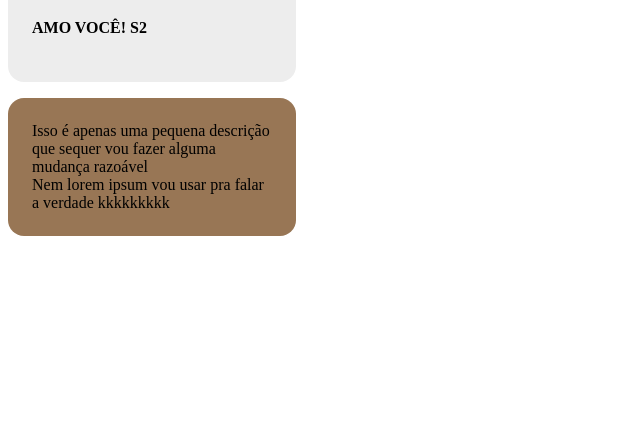
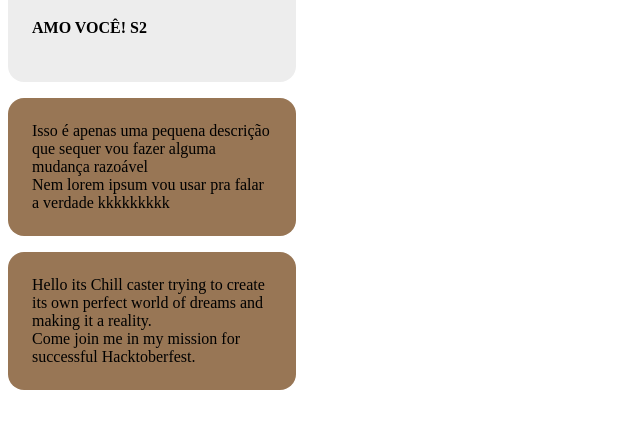
Before and after one commit to LucianFigueiredo/hf-site, a plain HTML site: page index.html in a window 1280 px wide. Shown: the part 168-596 px from the top of the page, without its empty margins (0-640 px from the left). Drawn offline with Linux system fonts and the light colour scheme.

Commit message:
Main done

```diff
--- a/index.html
+++ b/index.html
@@ -26,5 +26,13 @@
                 Nem lorem ipsum vou usar pra falar a verdade kkkkkkkkk
             </span>
         </div>
+        <div class="someDescription">
+            <span>
+                    Hello its Chill caster trying to create its own perfect world of dreams and making it a reality.
+            </span>
+            <span>
+                Come join me in my mission for successful Hacktoberfest.
+            </span>
+        </div>
     </body>
 </html>
```
